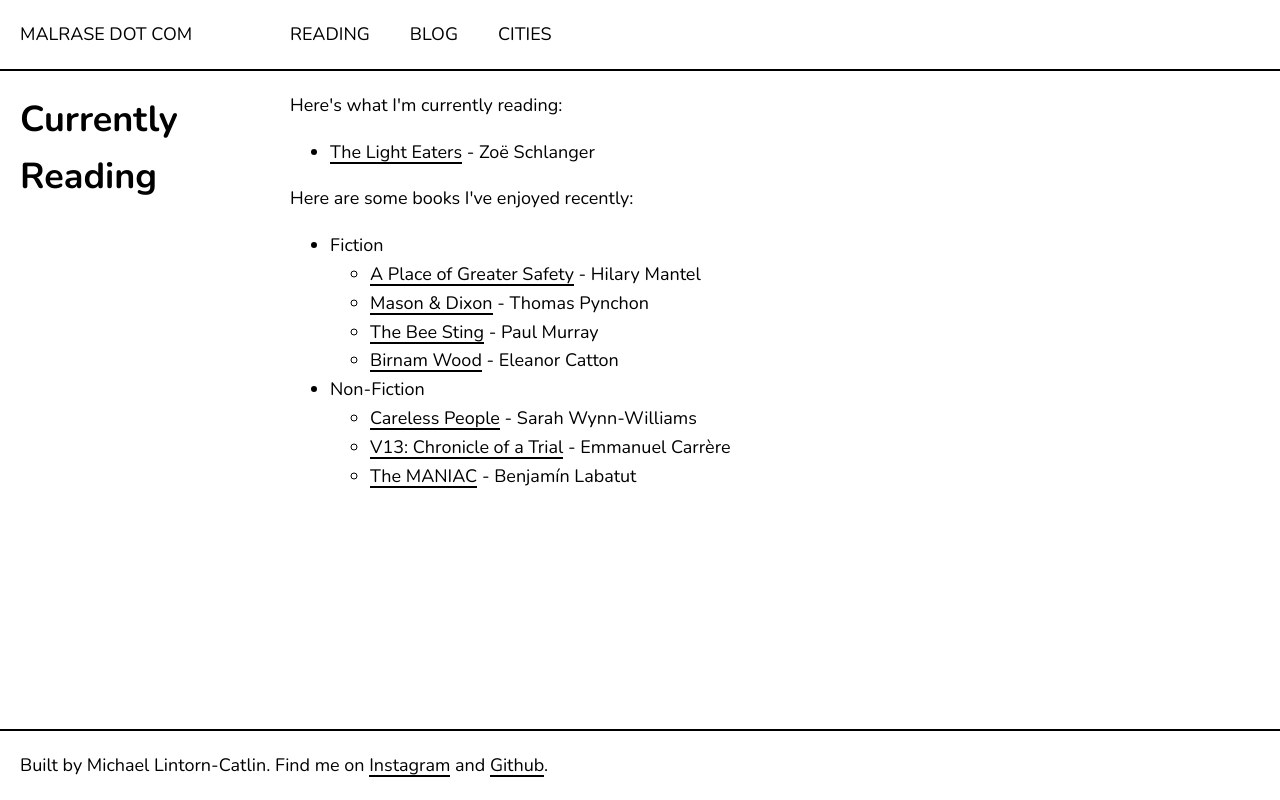
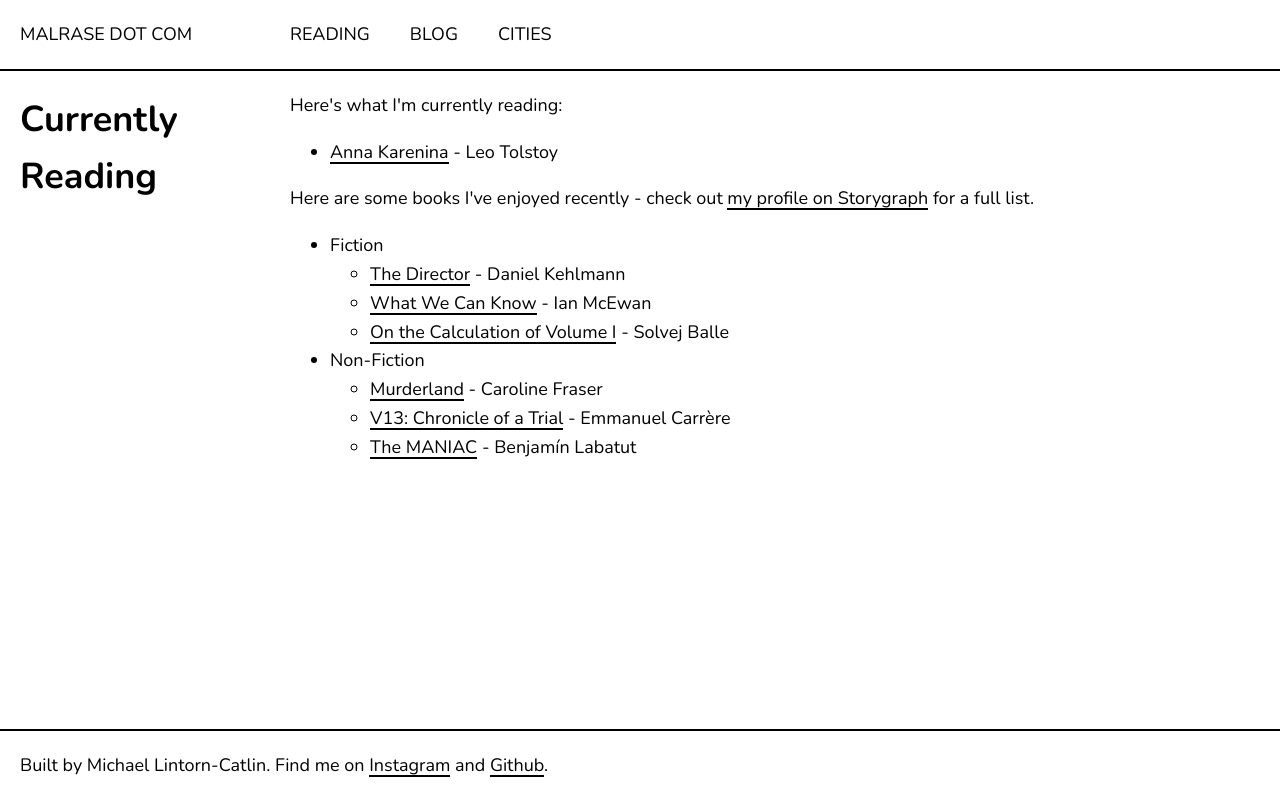
Before and after one commit to malrase/malrasedotcom, a Next.js app: page /currently-reading in a window 1280 px wide. Built offline with nearby package versions, Linux system fonts and the light colour scheme.

Commit message:
Replace current reading list with new book entries
Updated the currently reading section with new book titles and links.

```diff
--- a/pages/currently-reading/index.js
+++ b/pages/currently-reading/index.js
@@ -7,20 +7,19 @@ export default function CurrentlyReadingIndex() {
       <div className="content">
       <p>Here's what I'm currently reading:</p>
       <ul>
-        <li><a href='https://app.thestorygraph.com/books/a399b349-1cf7-44a0-9315-fb5329046ce2'>The Light Eaters</a> - Zoë Schlanger</li>
+        <li><a href='https://app.thestorygraph.com/books/470474cb-e378-497f-aef7-70854c395526'>Anna Karenina</a> - Leo Tolstoy</li>
       </ul>
-      <p>Here are some books I've enjoyed recently:</p>
+      <p>Here are some books I've enjoyed recently - check out <a href="https://app.thestorygraph.com/profile/malrase">my profile on Storygraph</a> for a full list. </p>
       <ul>
         <li>Fiction</li>
         <ul>
-          <li><a href='https://app.thestorygraph.com/books/990341aa-63cf-492b-81f2-e44deefe8863'>A Place of Greater Safety</a> - Hilary Mantel</li>
-          <li><a href='https://app.thestorygraph.com/books/8bbc5559-96c3-4e6c-a9e1-e92333f9e3a3'>Mason & Dixon</a> - Thomas Pynchon</li>
-          <li><a href='https://app.thestorygraph.com/books/e9b0c885-bc77-41f7-931f-b9988b545b73'>The Bee Sting</a> - Paul Murray</li>
-          <li><a href='https://app.thestorygraph.com/books/bc052b9e-c14a-46ce-a17d-a38d2def8ae2'>Birnam Wood</a> - Eleanor Catton</li>
+          <li><a href='https://app.thestorygraph.com/books/daef0f5c-332e-4f1d-b8a9-f9b45b8bebba'>The Director</a> - Daniel Kehlmann</li>
+          <li><a href='https://app.thestorygraph.com/books/cc7dbd7b-1ae4-464f-996e-634c979dabeb'>What We Can Know</a> - Ian McEwan</li>
+          <li><a href='https://app.thestorygraph.com/books/527858bf-900d-45f4-b3eb-c158b7602411'>On the Calculation of Volume I</a> - Solvej Balle</li>
         </ul>
         <li>Non-Fiction</li>
         <ul>
-          <li><a href='https://app.thestorygraph.com/books/f7e3106d-7f4f-4c91-9bf3-e894d9028986'>Careless People</a> - Sarah Wynn-Williams</li>
+          <li><a href='https://app.thestorygraph.com/books/89caf934-241a-4757-aef5-4de8b30395bc'>Murderland</a> - Caroline Fraser</li>
           <li><a href='https://app.thestorygraph.com/books/38cc13d4-0905-4a44-a974-9d89a4e31c79'>V13: Chronicle of a Trial</a> - Emmanuel Carrère</li>
           <li><a href='https://app.thestorygraph.com/books/482815ab-0759-46bc-8a5e-b5779bb33093'>The MANIAC</a> - Benjamín Labatut</li>
       </ul>
```
